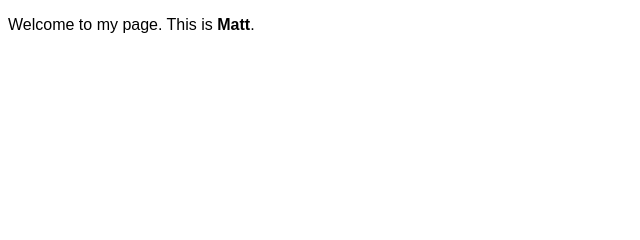
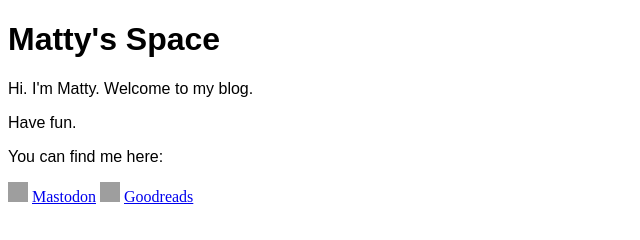
Before and after one commit to mattygoodluck/mattygoodluck, a plain HTML site: page index.html in a window 1280 px wide. Shown: the whole page, without its empty margins (0-640 px from the left). Drawn offline with Linux system fonts and the light colour scheme; grey boxes are pictures that could not be loaded.

Commit message:
Update index.html

```diff
--- a/index.html
+++ b/index.html
@@ -1,16 +1,30 @@
 <!DOCTYPE html>
 
 <style>
-    p {
+    h1, p {
         font-family: Arial, Helvetica, sans-serif;
     }
 </style>
 
-<html>
-   <head>
-      <title>Hi, I'm Matt. </title>
-   </head>
-   <body>
-      <p>Welcome to my page. This is <strong>Matt</strong>.</p>
-   </body>
+
+<html lang="en-US">
+    <head>
+        <title>Matty's Space</title>
+    </head>
+
+<body>
+
+<h1>Matty's Space</h1>
+
+<p>Hi. I'm Matty. Welcome to my blog.</p>
+<p>Have fun.</p>
+
+<p>You can find me here:</p>
+<img src="https://www.svgrepo.com/show/354046/mastodon-icon.svg" alt="Mastodon" width="20" height="20">
+<a href="https://mastodon.social/@mattygoodluck">Mastodon</a>
+
+<img src="https://www.svgrepo.com/show/349384/goodreads.svg" alt="Goodreads" width="20" height="20">
+<a href="https://www.goodreads.com/user/show/179135312-matt">Goodreads</a>
+
+</body>
 </html>
```
